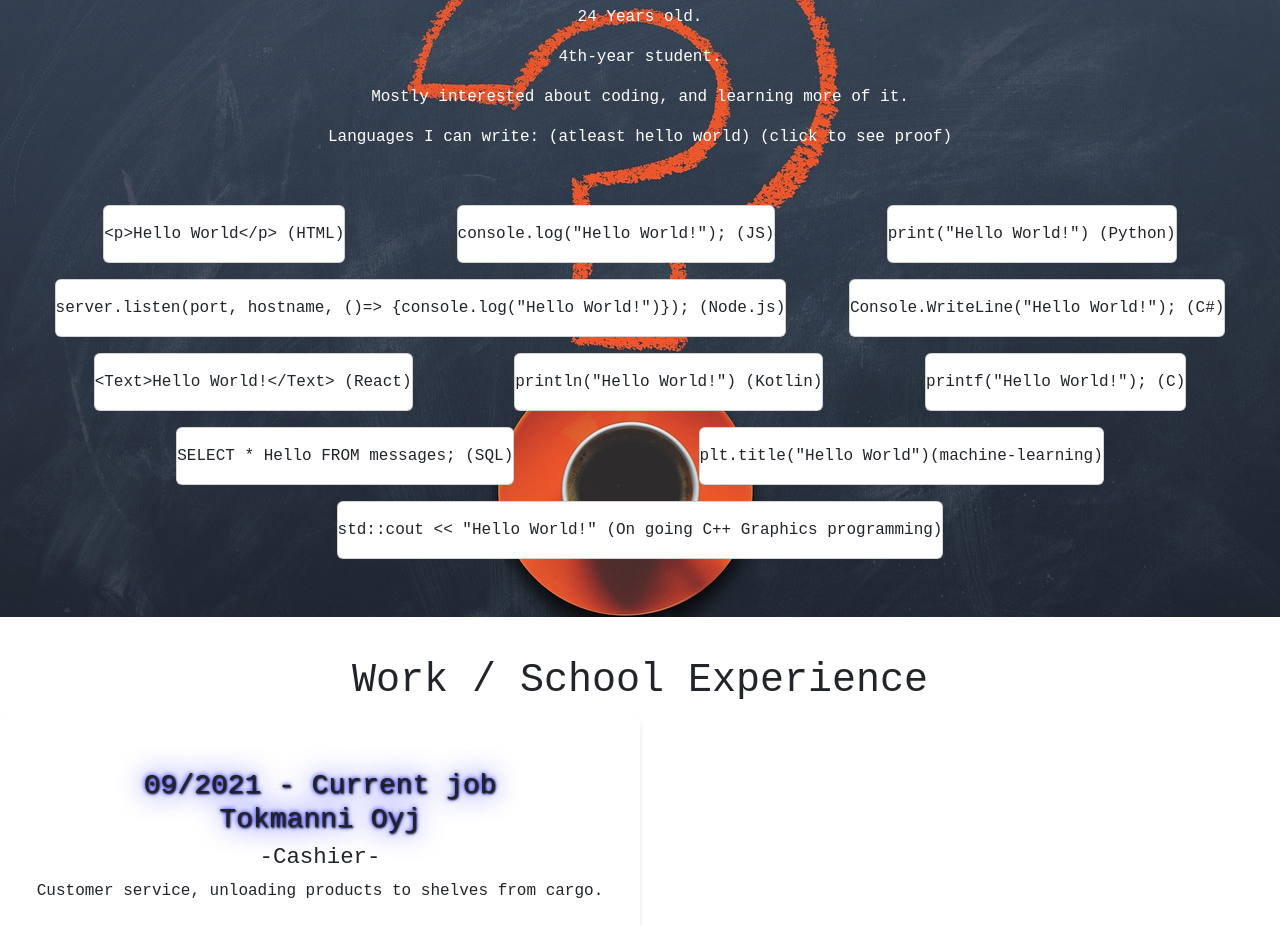
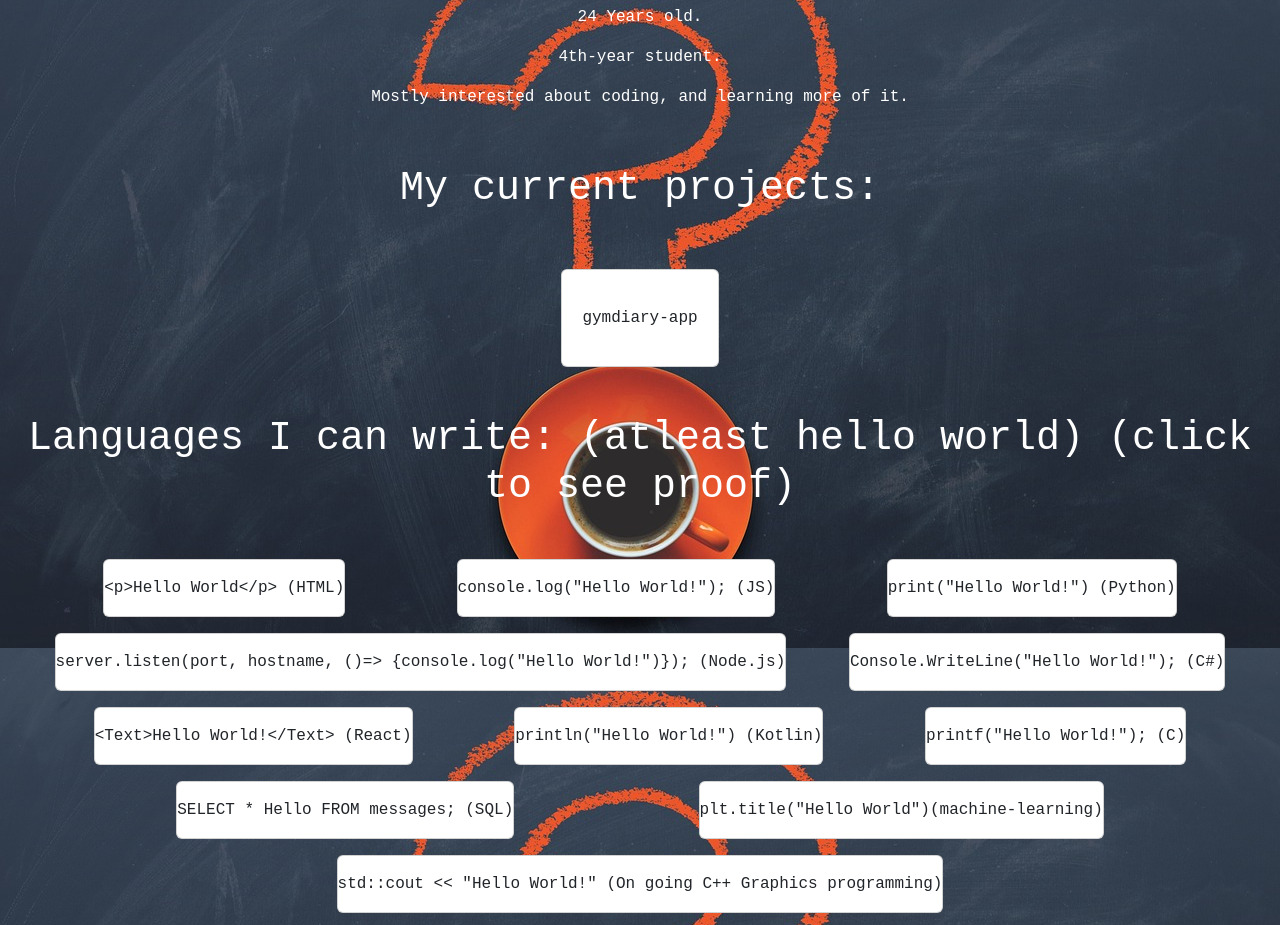
Before and after one commit to Krizu9/Portfolio, a plain HTML site: page index.html in a window 1280 px wide. Shown: the part 1894-2819 px from the top of the page. Drawn offline with nearby package versions, Linux system fonts and the light colour scheme.

Commit message:
Adding current projects

```diff
--- a/index.html
+++ b/index.html
@@ -74,7 +74,12 @@
         <p>24 Years old.</p>
         <p>4th-year student.</p>
         <p>Mostly interested about coding, and learning more of it.</p>
-        <p>Languages I can write: (atleast hello world) (click to see proof)</p>
+        <h1 style="padding-top:40px; padding-bottom: 40px;">My current projects:</h1>
+        <div onclick="window.open('https://github.com/Krizu9/schoolwork/tree/main/Omat_Projektit/gymApp-project')"
+            class="card">
+            <p style="padding: 20px;">gymdiary-app</p>
+        </div>
+        <h1 style="padding-top:40px;">Languages I can write: (atleast hello world) (click to see proof)</h1>
         <div class="cardContainer">
             <div onclick="window.open('https://github.com/Krizu9/schoolwork/tree/main/Ohjelmointi/web-development/bootstrap-course')"
                 class="card">
--- a/portfolio.css
+++ b/portfolio.css
@@ -212,6 +212,7 @@ h4 {
 @media screen and (max-width: 768px) {
     .cardContainer {
         justify-content: center;
+        padding-top: 40px;
     }
 
     .youtube-video {
```
